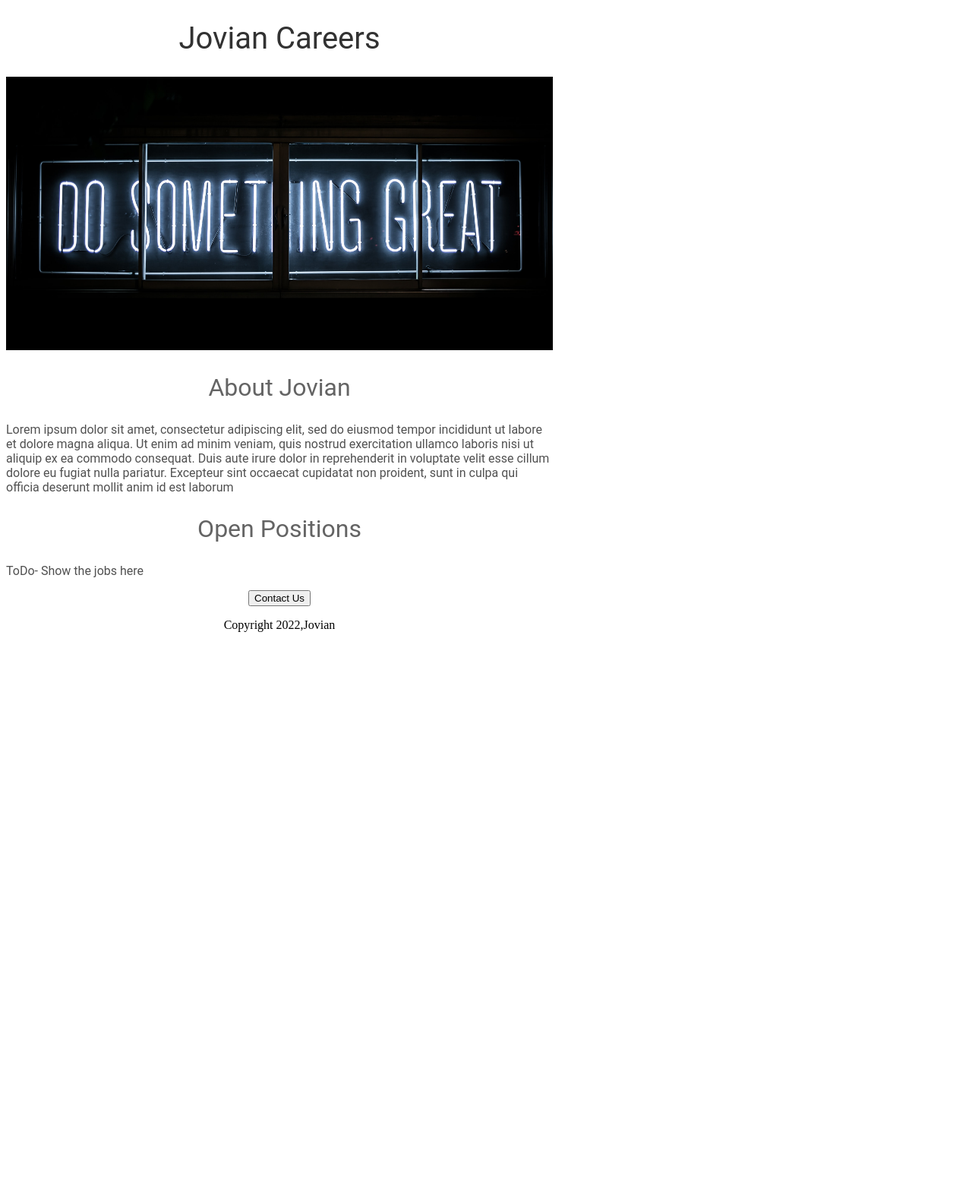
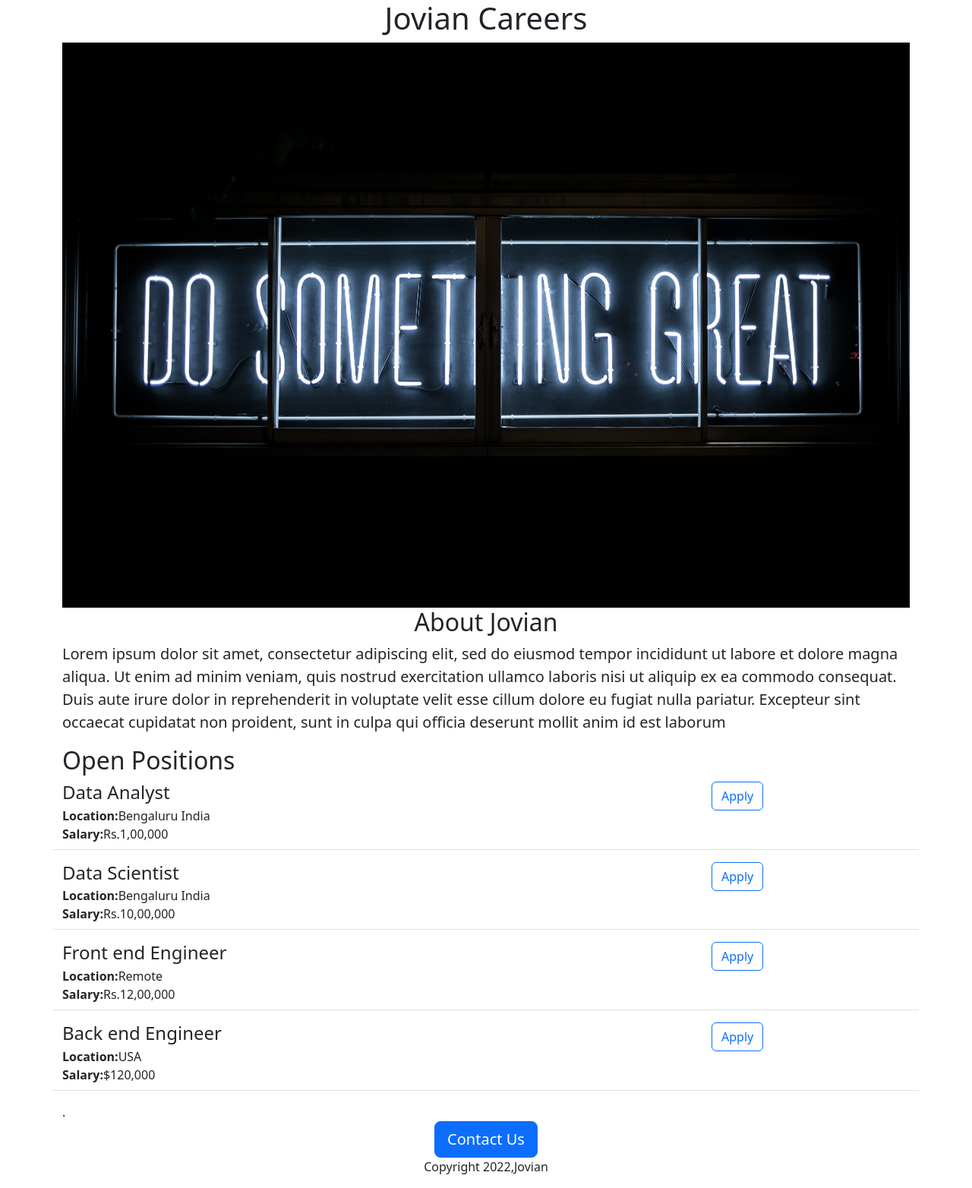
Before and after one commit to medurisaisirisha/jovian-careers-website, a Flask app: page / in a window 1280 px wide. Shown: the whole page at 76% size. Before the commit the page ends 832 px from the top, so only its background shows below. Run offline with Flask 2, Linux system fonts and the light colour scheme.

Commit message:
Using BootStrap framework

```diff
--- a/app.py
+++ b/app.py
@@ -1,11 +1,37 @@
-from flask import Flask, render_template
+from flask import Flask, render_template, jsonify
 
 app = Flask(__name__)
+
+JOBS = [{
+  'id': 1,
+  'title': 'Data Analyst',
+  'location': 'Bengaluru India',
+  'salary': 'Rs.1,00,000'
+}, {
+  'id': 2,
+  'title': 'Data Scientist',
+  'location': 'Bengaluru India',
+  'salary': 'Rs.10,00,000'
+}, {
+  'id': 3,
+  'title': 'Front end Engineer',
+  'location': 'Remote',
+  'salary': 'Rs.12,00,000'
+}, {
+  'id': 4,
+  'title': 'Back end Engineer',
+  'location': 'USA',
+  'salary': '$120,000'
+}]
 
 
 @app.route("/")
 def hello_world():
-  return render_template('home.html')
+  return render_template('home.html', jobs=JOBS, company_name='Jovian')
+
+@app.route("/api/jobs")
+def list_jobs():
+  return jsonify(JOBS)
 
 
 if (__name__ == '__main__'):
--- a/templates/home.html
+++ b/templates/home.html
@@ -2,48 +2,30 @@
 <html>
   <head>
     <title> Jovian Careers</title>
+    <meta charset="utf-8">
+    <meta name="viewport" content="width=device-width, initial-scale=1">
+  <link href="https://cdn.jsdelivr.net/npm/bootstrap@5.2.3/dist/css/bootstrap.min.css" rel="stylesheet" integrity="sha384-rbsA2VBKQhggwzxH7pPCaAqO46MgnOM80zW1RWuH61DGLwZJEdK2Kadq2F9CUG65" crossorigin="anonymous">
     <style>
-      h1{
-        font-size: 40px;
-        font-family: Roboto;
-        font-weight: normal;
-        color: rgb(50, 50, 50);
-        text-align:center;
-        }
-      #banner{
-        width: 100%;
-        height: 360px;
-        object-fit:cover;
-      }
-      .bodytext{
-        font-family: Roboto;
-        color: rgb(80,80,80)
-      }
-      #container{
-        max-width: 720px;
-        margin-left: 0 auto;
-
-      }
-      h2{
-        font-size: 32px;
-        font-family: Roboto;
-        font-weight: normal;
-        color: rgb(100, 100, 100);
-        text-align:center
-        }
+      height:360px;
+      width:100%;
+      object-fit:cover;
     </style>
   </head>
   <body>
-    <div id="container">
-  <h1>Jovian Careers</h1>
-    <img id="banner" src="https://jovian-careers-website.saisirisha02.repl.co/static/banner.jpeg">
-    <h2>About Jovian</h2>
-    <p class="bodytext">Lorem ipsum dolor sit amet, consectetur adipiscing elit, sed do eiusmod tempor incididunt ut labore et dolore magna aliqua. Ut enim ad minim veniam, quis nostrud exercitation ullamco laboris nisi ut aliquip ex ea commodo consequat. Duis aute irure dolor in reprehenderit in voluptate velit esse cillum dolore eu fugiat nulla pariatur. Excepteur sint occaecat cupidatat non proident, sunt in culpa qui officia deserunt mollit anim id est laborum</p>
-    <h2>Open Positions</h2>
-    <p class="bodytext">ToDo- Show the jobs here</p>
-      <div style="text-align:center;">
-    <button>Contact Us</button>
-        <p> Copyright 2022,Jovian</p>
+    <div class="container">
+  <h1 class="text-center" mt-2 mb-4>{{company_name}} Careers</h1>
+    <img class="img-fluid" src="https://jovian-careers-website.saisirisha02.repl.co/static/banner.jpeg">
+    <h2 class="text-center" mt-2 mb-4>About Jovian</h2>
+    <p class="lead">Lorem ipsum dolor sit amet, consectetur adipiscing elit, sed do eiusmod tempor incididunt ut labore et dolore magna aliqua. Ut enim ad minim veniam, quis nostrud exercitation ullamco laboris nisi ut aliquip ex ea commodo consequat. Duis aute irure dolor in reprehenderit in voluptate velit esse cillum dolore eu fugiat nulla pariatur. Excepteur sint occaecat cupidatat non proident, sunt in culpa qui officia deserunt mollit anim id est laborum</p>
+    <h2 mt-2 mb-4>Open Positions</h2>
+   <div >
+      {% for job in jobs %}
+        {% include 'jobitem.html'%}
+          {% endfor %}.
+    </div>
+      <div class=text-center>
+    <button class="btn btn-primary btn-lg">Contact Us</button>
+        <p mt-4> Copyright 2022,Jovian</p>
       </div>
     </div>
   </body>
--- /dev/null
+++ b/templates/jobitem.html
@@ -0,0 +1,16 @@
+<div class="border-bottom row" style="margin-bottom:16px;padding-bottom:8px;">
+  <div class="col-9">
+        <h4 style="margin-bottom:4px;">{{job['title']}}</h4>
+        <div>
+          <b>Location:</b>{{job['location']}}
+        </div>
+        {%if 'salary' in job %}
+        <div>
+          <b>Salary:</b>{{job['salary']}}
+        </div>
+        {% endif %}
+  </div>
+  <div class="col-3">
+  <button type="button" class="btn btn-outline-primary">Apply</button>
+  </div>
+</div>
```
